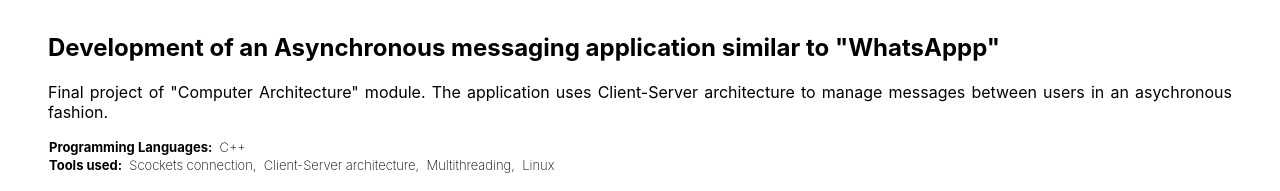
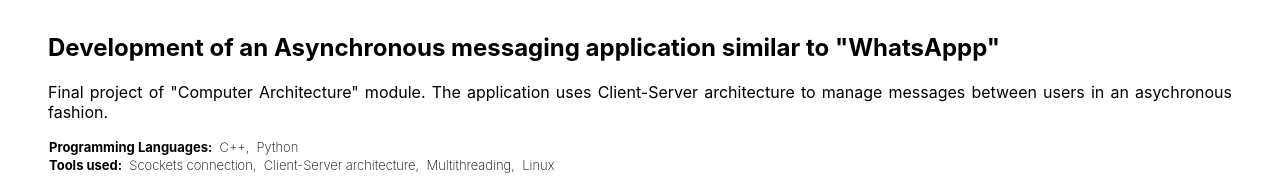
Before and after one commit to 100451218/portfolio, a React (Create React App) app: page /projects in a window 1280 px wide. Shown: the part 3360-3551 px from the top of the page. Built offline with nearby package versions, Linux system fonts and the light colour scheme.

Commit message:
Discord image no longer blocked by footer and whatssap python added

```diff
--- a/src/components/ProjectCard.css
+++ b/src/components/ProjectCard.css
@@ -42,4 +42,5 @@
 img#image\.\/portfolio\/project_images\/DiscordBot\.png{
     width: 50em;
     height: auto;
+    margin-bottom: 20vh;
 }
--- a/src/pages/Projects.jsx
+++ b/src/pages/Projects.jsx
@@ -36,7 +36,7 @@
   {
     title: "Development of an Asynchronous messaging application similar to \"WhatsAppp\"",
     brief_summary: "Final project of \"Computer Architecture\" module. The application uses Client-Server architecture to manage messages between users in an asychronous fashion.",
-    languages:["C++"],
+    languages:["C++", "Python"],
     tools: ["Scockets connection", "Client-Server architecture", "Multithreading", "Linux"],
     description: [
       {text:"Academic project developed in collaboration, consisting of the development of a system interface and client-server architecture communicating in between through sockets. For the project, clients would be able to access through a graphical interface to a program similar to \"WhatsApp\” or \“Telegram\” in which they would be able to read pending messages and have conversations with multiple users at once. The communication with the server was done through socket communication using the language C++. The server managed all the conversations, connections and logs in/off concurrently through multithreading using locks (mutex). The project included the design and implementation of the server's files storage that allowed the fast retrieval of an users messages, this storage was programmed utilizing Linux file instructions",
```
